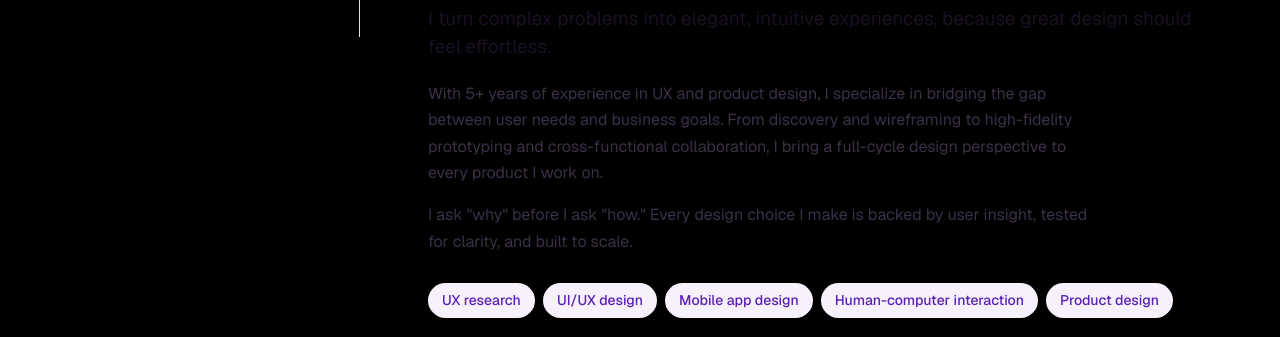
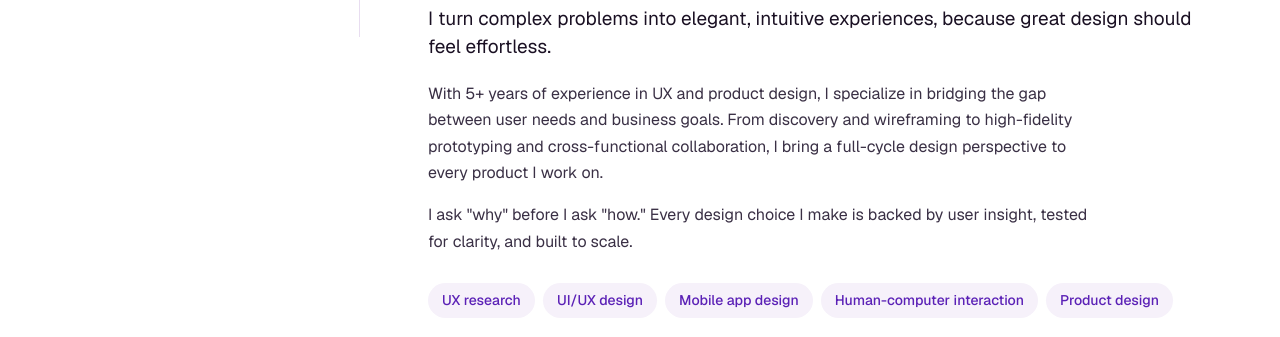
Before and after one commit to Darshilgohel/Portfolio, a plain HTML site: page index.html in a window 1280 px wide. Shown: the part 763-1100 px from the top of the page. Drawn offline with nearby package versions, Linux system fonts and the light colour scheme.

Commit message:
Update index.html

```diff
--- a/index.html
+++ b/index.html
@@ -26,7 +26,7 @@
 <link href="https://fonts.googleapis.com/css2?family=Bricolage+Grotesque:opsz,wght@12..96,400..700&family=Geist:wght@400;500;600&display=swap" rel="stylesheet">
 <style>
 :root {
-  --bg: #000000;
+  --bg: #FFFFFF;
   --surface: #F6F1FA;
   --border: #E8DDF0;
   --plum: #5B21B6;
```
